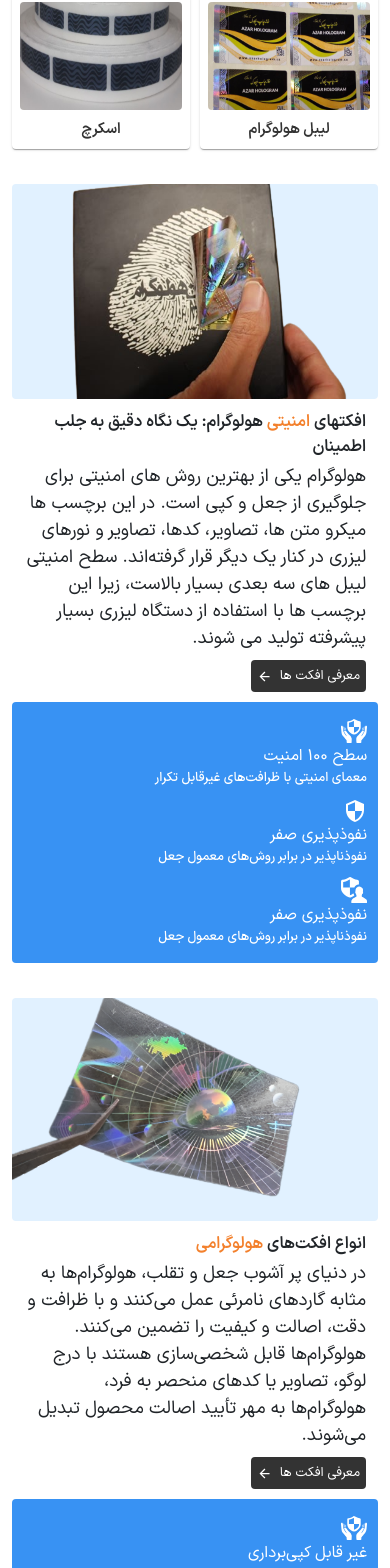
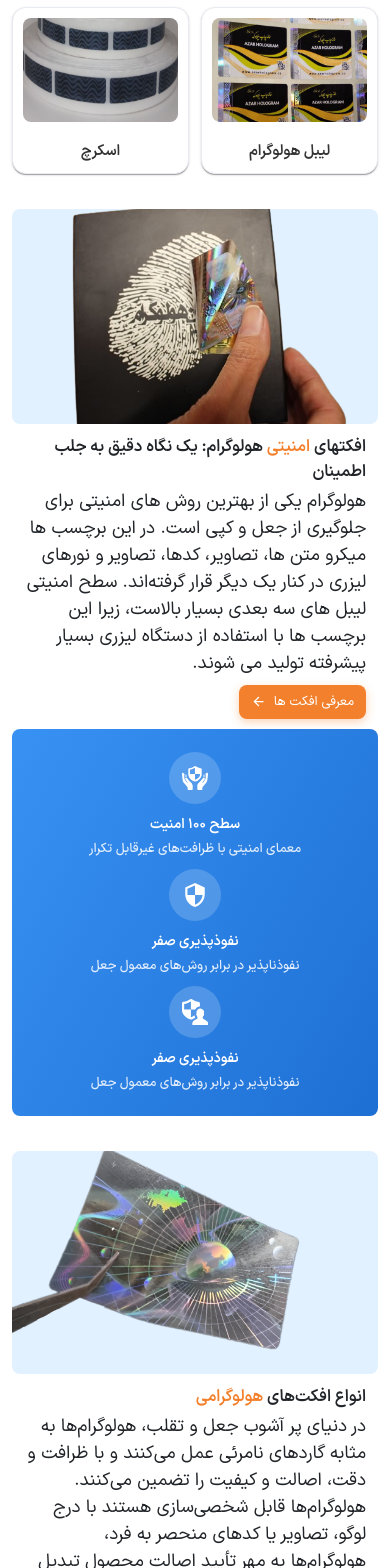
Before and after one commit to amirhoseinhoseinpoor/hologram-web-shop, a Next.js app: page / in a window 390 px wide. Shown: the part 418-1986 px from the top of the page. Built offline with nearby package versions, Linux system fonts and the light colour scheme; no server answers.

Commit message:
make ui better

```diff
--- a/src/app/Styles/HomeStyle/Exhibition.module.scss
+++ b/src/app/Styles/HomeStyle/Exhibition.module.scss
@@ -13,21 +13,41 @@
 .arrowforward {
   padding: 5px;
   background-color: var.$arrow-link;
-  border-radius: 4px;
+  border-radius: 8px;
   color: white;
   border: none;
+  cursor: pointer;
+  transition: background-color 0.2s, transform 0.15s;
+  box-shadow: 0 3px 8px rgba(56, 146, 243, 0.35);
+
   svg {
     font-size: 30px;
     padding: 5px;
+  }
+
+  &:hover {
+    background-color: #2478d4;
+    transform: translateY(-2px);
+  }
+
+  &:active {
+    transform: translateY(0);
   }
 }
 .arrowbackward {
   color: var.$arrow-link;
   border: none;
   background-color: transparent;
+  cursor: pointer;
+  transition: color 0.2s;
+
   svg {
     padding: 5px;
     font-size: 30px;
+  }
+
+  &:hover {
+    color: #2478d4;
   }
 }
 .slidernexttext {
--- a/src/app/Styles/HomeStyle/Intro-Hologram.module.scss
+++ b/src/app/Styles/HomeStyle/Intro-Hologram.module.scss
@@ -7,45 +7,103 @@
 .titleColor {
   color: var.$arrow-background;
 }
+
 .buttonPclass {
   color: white;
-  background-color: #333333;
-  font-size: 16px;
-  padding: 5px 8px;
-  border-radius: 4px;
+  background-color: var.$arrow-background;
+  font-size: 15px;
+  padding: 8px 16px;
+  border-radius: 8px;
   border: none;
+  cursor: pointer;
+  transition: background-color 0.2s, transform 0.15s, box-shadow 0.2s;
+  box-shadow: 0 3px 10px rgba(243, 128, 44, 0.35);
+
   svg {
     font-size: 18px;
   }
+
+  &:hover {
+    background-color: #e06a1a;
+    transform: translateY(-2px);
+    box-shadow: 0 5px 14px rgba(243, 128, 44, 0.5);
+  }
+
+  &:active {
+    transform: translateY(0);
+  }
 }
+
 .imageStyle {
   background-color: var.$IntroImageBackground;
-  border-top-left-radius: 8px;
-  border-top-right-radius: 8px;
+  border-top-left-radius: 12px;
+  border-top-right-radius: 12px;
   width: 45%;
   max-height: 280px;
+  overflow: hidden;
 }
+
 .textStyle {
   width: 55%;
 }
+
 .rowBackground {
-  background-color: var.$arrow-link;
-  border-bottom-left-radius: 8px;
-  border-bottom-right-radius: 8px;
+  background: linear-gradient(120deg, #3892f3 0%, #1e6fd4 100%);
+  border-bottom-left-radius: 12px;
+  border-bottom-right-radius: 12px;
   justify-content: space-evenly;
-  padding: 11px;
+  padding: 18px 11px;
 }
+
 .rowBox {
-  div {
+  align-items: center;
+  text-align: center;
+  padding: 0 8px;
+
+  // only the direct first child = icon wrapper
+  & > div:first-child {
+    width: 52px;
+    height: 52px !important;
+    min-width: 52px;
+    background-color: rgba(255, 255, 255, 0.18);
+    border-radius: 50%;
+    display: flex !important;
+    align-items: center;
+    justify-content: center;
+    margin: 0 auto 10px auto;
+
+    // reset nested MUI Box div (has inline styles from sx prop)
+    div {
+      background-color: transparent !important;
+      border-radius: 0 !important;
+      width: auto !important;
+      height: auto !important;
+      min-width: unset !important;
+      display: flex !important;
+      align-items: center;
+      justify-content: center;
+    }
+
+    // force all SVGs inside to the same size
     svg {
       color: white;
+      width: 26px !important;
+      height: 26px !important;
+      font-size: 26px !important;
     }
   }
+
   h4 {
     color: white;
+    font-size: 14px;
+    font-weight: 600;
+    margin-bottom: 4px;
   }
+
   p {
-    color: white;
+    color: rgba(255, 255, 255, 0.85);
+    font-size: 12px;
+    margin: 0;
   }
 }
 
@@ -70,13 +128,13 @@
   }
   .buttonPclass {
     font-size: 13px;
-    padding: 6px;
+    padding: 7px 12px;
     svg {
       font-size: 15px;
     }
   }
   .imageStyle {
-    border-radius: 4px;
+    border-radius: 8px;
     width: 100%;
   }
   .textStyle {
@@ -84,7 +142,7 @@
   }
   .rowBackground {
     flex-direction: column !important;
-    border-radius: 4px;
+    border-radius: 8px;
     align-items: unset !important;
   }
   .rowBox {
--- a/src/app/Styles/HomeStyle/Intro-Secure.module.scss
+++ b/src/app/Styles/HomeStyle/Intro-Secure.module.scss
@@ -1,101 +1,154 @@
 @use "../variable" as var;
 
-.mainSection{
+.mainSection {
   margin-top: 100px;
 }
-.titleColor{
+
+.titleColor {
   color: var.$arrow-background;
 }
-.buttonPclass{
+
+.buttonPclass {
   color: white;
-    background-color: #333333;
-    font-size: 16px;
-    padding: 5px 8px;
-    border-radius: 4px;
+  background-color: var.$arrow-background;
+  font-size: 15px;
+  padding: 8px 16px;
+  border-radius: 8px;
   border: none;
-    svg{
+  cursor: pointer;
+  transition: background-color 0.2s, transform 0.15s, box-shadow 0.2s;
+  box-shadow: 0 3px 10px rgba(243, 128, 44, 0.35);
+
+  svg {
     font-size: 18px;
   }
+
+  &:hover {
+    background-color: #e06a1a;
+    transform: translateY(-2px);
+    box-shadow: 0 5px 14px rgba(243, 128, 44, 0.5);
   }
-.imageStyle{
-    background-color: var.$IntroImageBackground;
-    border-top-left-radius: 8px;
-    border-top-right-radius: 8px;
-    width: 45%;
-    max-height: 280px;
 
-}
-.textStyle{
-    width: 55%;
-}
-.rowBackground{
-    background-color: var.$arrow-link;
-    border-bottom-left-radius: 8px;
-    border-bottom-right-radius: 8px;
-    justify-content: space-evenly;
-    padding: 11px;
-
-}
-.rowBox{
-    div{
-        svg{
-            color: white;
-        }
-    }
-    h4{
-        color: white;
-
-    }
-    p{
-        color: white;
-
+  &:active {
+    transform: translateY(0);
   }
 }
 
-@media (max-width :980px) {
-    .responsiveMarginText{
+.imageStyle {
+  background-color: var.$IntroImageBackground;
+  border-top-left-radius: 12px;
+  border-top-right-radius: 12px;
+  width: 45%;
+  max-height: 280px;
+  overflow: hidden;
+}
+
+.textStyle {
+  width: 55%;
+}
+
+.rowBackground {
+  background: linear-gradient(120deg, #3892f3 0%, #1e6fd4 100%);
+  border-bottom-left-radius: 12px;
+  border-bottom-right-radius: 12px;
+  justify-content: space-evenly;
+  padding: 18px 11px;
+}
+
+.rowBox {
+  align-items: center;
+  text-align: center;
+  padding: 0 8px;
+
+  // only the direct first child = icon wrapper
+  & > div:first-child {
+    width: 52px;
+    height: 52px !important;
+    min-width: 52px;
+    background-color: rgba(255, 255, 255, 0.18);
+    border-radius: 50%;
+    display: flex !important;
+    align-items: center;
+    justify-content: center;
+    margin: 0 auto 10px auto;
+
+    // reset nested MUI Box div (has inline styles from sx prop)
+    div {
+      background-color: transparent !important;
+      border-radius: 0 !important;
+      width: auto !important;
+      height: auto !important;
+      min-width: unset !important;
+      display: flex !important;
+      align-items: center;
+      justify-content: center;
+    }
+
+    // force all SVGs inside to the same size
+    svg {
+      color: white;
+      width: 26px !important;
+      height: 26px !important;
+      font-size: 26px !important;
+    }
+  }
+
+  h4 {
+    color: white;
+    font-size: 14px;
+    font-weight: 600;
+    margin-bottom: 4px;
+  }
+
+  p {
+    color: rgba(255, 255, 255, 0.85);
+    font-size: 12px;
+    margin: 0;
+  }
+}
+
+@media (max-width: 980px) {
+  .responsiveMarginText {
     margin-bottom: 25px;
   }
-    .rowBackground{
+  .rowBackground {
     align-items: unset !important;
   }
-    .mainSection{
+  .mainSection {
     margin-top: 55px;
   }
-
 }
 
-@media (max-width :768px) {
-  .mainDivResponsive{
+@media (max-width: 768px) {
+  .mainDivResponsive {
     flex-direction: column !important;
   }
-  .mainDivResponsive > div{
+  .mainDivResponsive > div {
     margin-bottom: 10px;
   }
-  .buttonPclass{
+  .buttonPclass {
     font-size: 13px;
-    padding: 6px;
-    svg{
+    padding: 7px 12px;
+    svg {
       font-size: 15px;
     }
   }
-   .imageStyle{
-      border-radius: 4px;
+  .imageStyle {
+    border-radius: 8px;
     width: 100%;
   }
-    .textStyle{
+  .textStyle {
     width: 100%;
   }
-    .rowBackground{
+  .rowBackground {
     flex-direction: column !important;
-        border-radius: 4px;
+    border-radius: 8px;
     align-items: unset !important;
   }
-    .rowBox{
+  .rowBox {
     margin: 5px 0;
   }
-
-    .mainSection{
+  .mainSection {
     margin-top: 35px;
   }
 }
--- a/src/app/Styles/HomeStyle/PurchaseProcessSteps.module.scss
+++ b/src/app/Styles/HomeStyle/PurchaseProcessSteps.module.scss
@@ -1,94 +1,6 @@
 @use "../variable" as var;
 
-// .mainBackground{
-//     background-color: var.$footer-background;
-//     margin-bottom: 40px;
-// }
-
-// .titleColor{
-//     span{
-//         color: var.$arrow-background;
-//     }
-// }
-
-// .phoneNumber{
-//     position: absolute;
-//     bottom: 9%;
-//     left: 10%;
-
-// }
-// .Arrow{
-//     position: absolute;
-//     right: 0;
-// }
-
-// .marginbottom{
-//     margin-bottom: 45px;
-// }
-
-// // boxs
-
-// .widthResizing{
-//     width: 50%;
-// }
-
-// .box1{
-//     background-color: white;
-//     margin: 9px;
-
-//     border-radius: 4px;
-// }
-
-// .bux1Icon{
-//     position: absolute;
-//     top: 1%;
-//     left: 0;
-// }
-// .margin{
-//     margin-top: 60px;
-//     margin-bottom:15px ;
-
-// }
-// .numberStyle{
-//     color: var.$numbercolor;
-//     font-size: 35px !important;
-//     font-weight: 500;
-// }
-// .boxTextSize{
-//     font-size: 17px;
-//     font-weight: 500;
-//     line-height: normal;
-// }
-// @media (max-width :980px) {
-//     .widthResizing{
-//         width: 100%;
-//     }
-//     .margin{
-//         margin-bottom:15px ;
-//     }
-
-//    .responsiveDiv{
-//      flex-direction: column !important;
-//   }
-//   .boxTextSize{
-//     font-size: 16px;
-//  }
-
-// }
-// @media (max-width :768px) {
-//     .boxTextSize{
-//         font-size: 15px;
-//      }
-//      .marginbottom{
-//         margin-bottom: 45px;
-//     }
-//     .bux1Icon{
-//         width: 85px !important;
-//         height: 85px !important;
-//      }
-// }
-
-.mainSection{
+.mainSection {
   margin-top: 95px;
 }
 
@@ -97,47 +9,69 @@
     color: var.$arrow-background;
   }
 }
+
 .mainSizez {
   display: flex;
   flex-direction: row;
   gap: 20px;
 }
+
 .fixCardStyle {
-  box-shadow: none;
-  background-color: var.$footer-background;
-  padding: 15px;
+  background-color: white;
+  padding: 14px;
+  border-radius: 14px !important;
+  border: 1.5px solid #e8ebf2;
+  box-shadow: 0 2px 10px rgba(0, 0, 0, 0.06);
+  transition: transform 0.22s ease, box-shadow 0.22s ease, border-color 0.22s ease;
+  overflow: hidden;
+
+  &:hover {
+    transform: translateY(-5px);
+    box-shadow: 0 10px 28px rgba(0, 0, 0, 0.1);
+    border-color: var.$arrow-background;
+
+    .fixRaiduisImage {
+      transform: scale(1.04);
+    }
+  }
 }
+
 .fixRaiduisImage {
-  border-radius: 4px;
+  border-radius: 8px !important;
   aspect-ratio: 1.5;
+  transition: transform 0.3s ease;
+  object-fit: cover;
 }
+
 .adjustContent {
   padding: 0 !important;
+  padding-top: 10px !important;
   display: flex;
   flex-direction: column;
   justify-content: space-between;
-  div:last-child {
-    color: var.$social-media-color;
-  }
+  font-weight: 600;
+  color: var.$social-media-color;
+  text-align: center;
 }
+
 @media (max-width: 980px) {
   .mainSizez {
     display: grid;
     grid-template-columns: 1fr 1fr;
-    grid-gap: 35px;
+    grid-gap: 20px;
   }
-  .mainSection{
+  .mainSection {
     margin-top: 47px;
   }
 }
 @media (max-width: 768px) {
-  .fixCardStyle{
-    padding: 8px;
+  .fixCardStyle {
+    padding: 10px;
   }
-  .mainSection{
+  .mainSection {
     margin-top: 32px;
   }
   .mainSizez {
-    grid-gap: 10px;
+    grid-gap: 12px;
   }
 }
```
Also changed, not shown: src/app/Styles/HomeStyle/Banner.module.scss (+83 -41 lines), src/app/Styles/HomeStyle/Blog.module.scss (+51 -21 lines), src/app/Styles/HomeStyle/Honors.module.scss (+48 -42 lines). Lines whose indentation alone changed are shown as unchanged.
